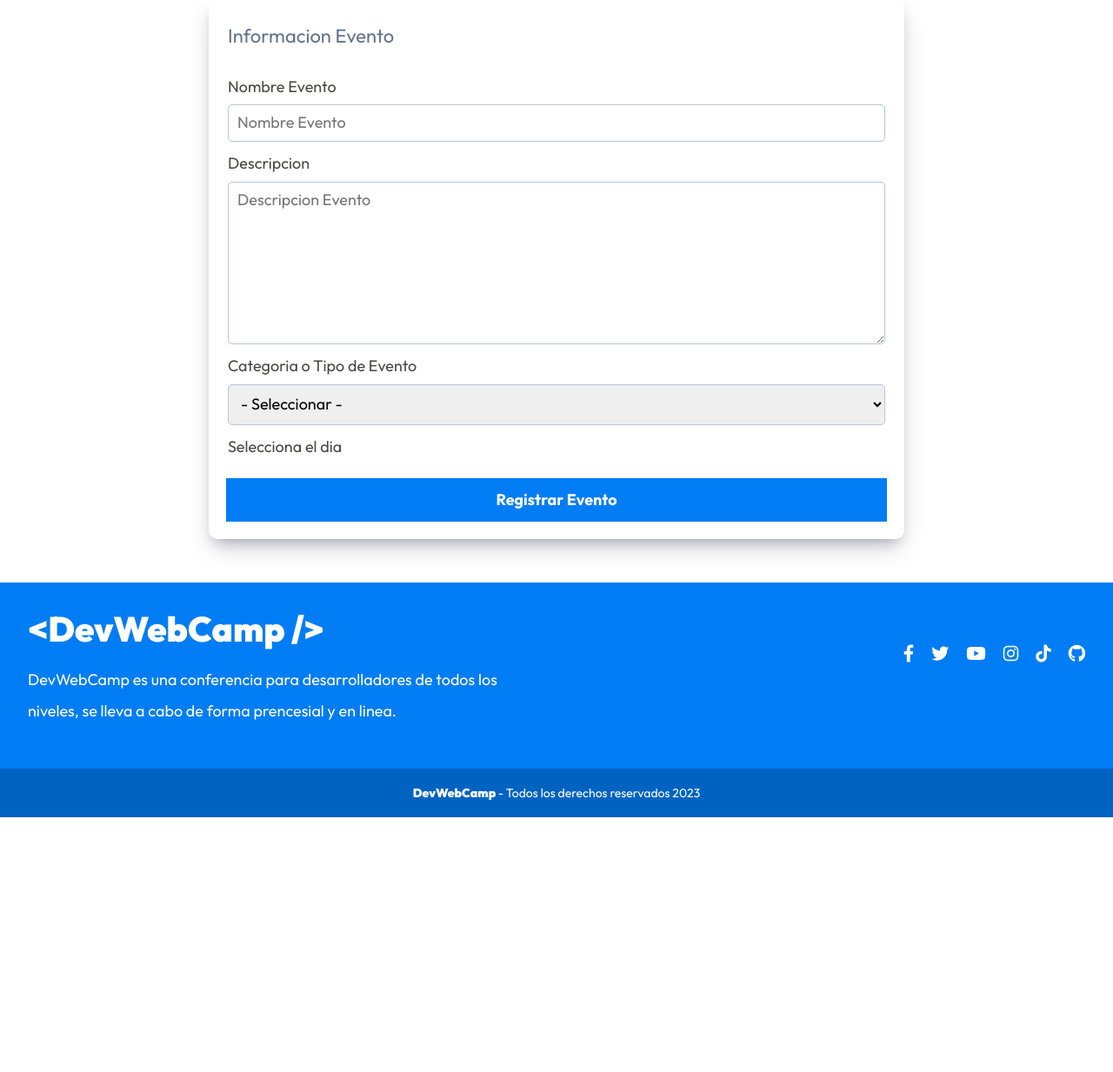
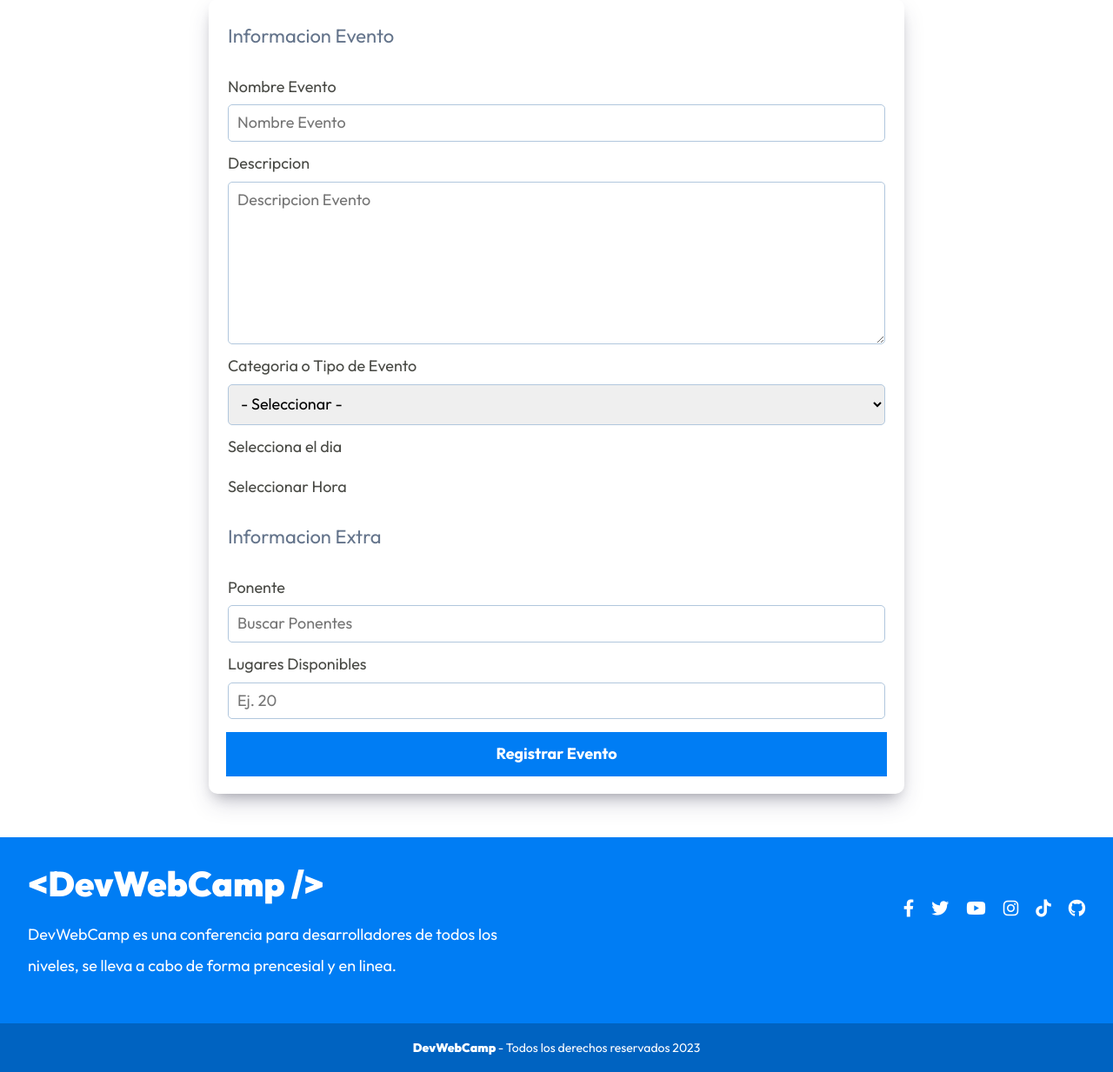
Before and after one commit to Skolldar/DevWebCamp, a PHP site: template views/admin/eventos/crear.php in a window 1280 px wide. Shown: the part 822-2055 px from the top of the page at 87% size. Before the commit the page ends 1762 px from the top, so only its background shows below. Run offline with PHP 8.4, Linux system fonts and the light colour scheme; the template is opened without the code that fills it, so the values that code supplies are empty; some libraries are stand-ins or nearby versions.

Commit message:
hora en formulario de eventos

```diff
--- a/controllers/EventosController.php
+++ b/controllers/EventosController.php
@@ -3,6 +3,7 @@
 namespace Controllers;
 
 use Model\Dia;
+use Model\Hora;
 use MVC\Router;
 use Model\Categoria;
 
@@ -19,12 +20,14 @@ class EventosController {
         $categorias = Categoria::all('ASC');
 
         $dias = Dia::all('ASC');
+        $horas = Hora::all('ASC');
 
         $router->render('admin/eventos/crear', [
             'titulo' => 'Registrar Eventos',
             'alertas' => $alertas,
             'categorias' => $categorias,
-            'dias' => $dias
+            'dias' => $dias,
+            'horas' => $horas
 
         ]);
     }
--- /dev/null
+++ b/src/scss/ui/formulario/_horas.scss
@@ -0,0 +1,23 @@
+@use 'base/mixins' as m;
+@use 'base/variables' as v;
+
+.horas {
+    @include m.reset-lista;
+    @include m.grid(1, 1rem);
+    @include m.tablet{
+        @include m.grid(2, 1rem);
+    }
+
+    &__hora {
+        color: v.$azul;
+        border: 1px solid v.$azul;
+        border-radius: 1rem;
+        padding: 1rem;
+        text-align: center;
+        &:hover {
+            cursor: pointer;
+            background-color: v.$azul;
+            color: v.$blanco;
+        }
+    }
+}
--- a/src/scss/ui/formulario/_index.scss
+++ b/src/scss/ui/formulario/_index.scss
@@ -1,2 +1,3 @@
 @forward 'formulario';
 @forward 'acciones';
+@forward 'horas';
--- a/views/admin/eventos/formulario.php
+++ b/views/admin/eventos/formulario.php
@@ -56,6 +56,40 @@
         </div>
     </div>
 
+    <div id="horas" class="formulario__campo">
+        <label class="formulario__label">Seleccionar Hora</label>
 
+        <ul class="horas">
+            <?php foreach($horas as $hora) { ?>
+                <li class="horas__hora"><?php echo $hora->hora; ?></li>
+           <?php } ?>
+        </ul>
+    </div>
+</fieldset>
 
+<fieldset class="formulario__fieldset">
+    <legend class="formulario__legend">Informacion Extra</legend>
+
+    <div class="formulario__campo">
+        <label for="ponentes" class="formulario__label">Ponente</label>
+        <input
+            type="text"
+            class="formulario__input"
+            id="ponentes"
+            placeholder="Buscar Ponentes"
+        >
+    </div>
+
+    <div class="formulario__campo">
+        <label for="ponentes" class="formulario__label">Lugares Disponibles</label>
+        <input
+            type="number"
+            min="1"
+            class="formulario__input"
+            id="disponibles"
+            name="disponibles"
+            placeholder="Ej. 20"
+        >
+    </div>
+    </legend>
 </fieldset>
```
Also changed, not shown: models/Hora.php (added, +11 -0 lines), public/build/css/app.css, 1 other file.
